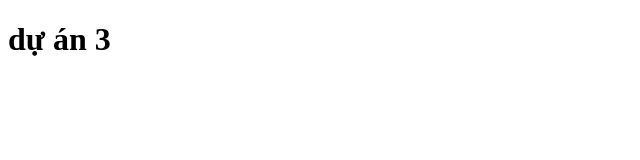
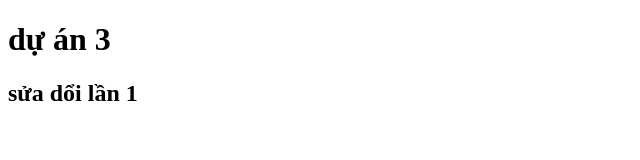
Before and after one commit to loser-huhu/duan3-, a plain HTML site: page index.html in a window 1280 px wide. Shown: the whole page, without its empty margins (0-640 px from the left). Drawn offline with Linux system fonts and the light colour scheme.

Commit message:
first commit

```diff
--- a/index.html
+++ b/index.html
@@ -7,5 +7,6 @@
   </head>
   <body>
     <h1>dự án 3</h1>
+    <h2>sửa dổi lần 1</h2>
   </body>
 </html>
```
